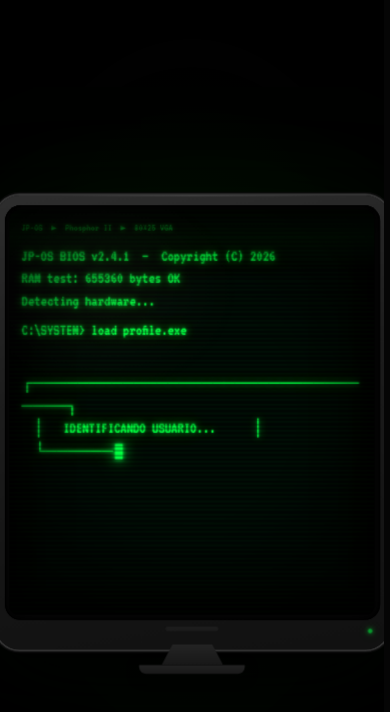
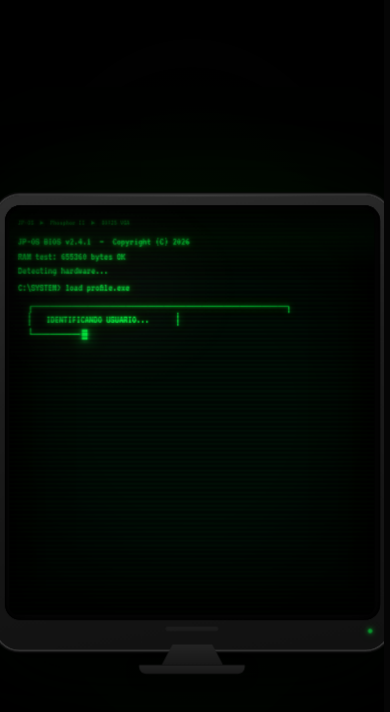
Before and after one commit to JuanD-2005/portafolio, a Next.js app: page / in a window 390 px wide. Shown: the top 712 px of the page. Built offline with nearby package versions, Linux system fonts and the light colour scheme.

Commit message:
feat: refine terminal styles for improved readability; adjust padding, font size, and line height

```diff
--- a/components/hero/HeroCRT.module.css
+++ b/components/hero/HeroCRT.module.css
@@ -523,26 +523,24 @@
   .terminal {
     width: 100%;
     margin-left: 0;
-    padding: 0.65rem 0.7rem;
-    font-size: clamp(0.72rem, 3.7vw, 0.92rem);
-    line-height: 1.42;
+    padding: 0.5rem 0.5rem;
+    font-size: clamp(0.5rem, 2.5vw, 0.8rem);
+    line-height: 1.3;
   }
 
   .terminalHeader {
-    font-size: 0.64em;
-    margin-bottom: 0.5rem;
+    font-size: 0.7em;
+    margin-bottom: 0.4rem;
     letter-spacing: 0.02em;
   }
 
   .terminalLine {
-    min-height: 1.42em;
-    white-space: pre-wrap;
-    overflow-wrap: anywhere;
-    word-break: break-word;
+    min-height: 1.3em;
+    white-space: pre;
   }
 
   .terminalLineEmpty {
-    min-height: 0.5em;
+    min-height: 0.4em;
   }
 
   /* Cursor scales with the smaller font */
```
